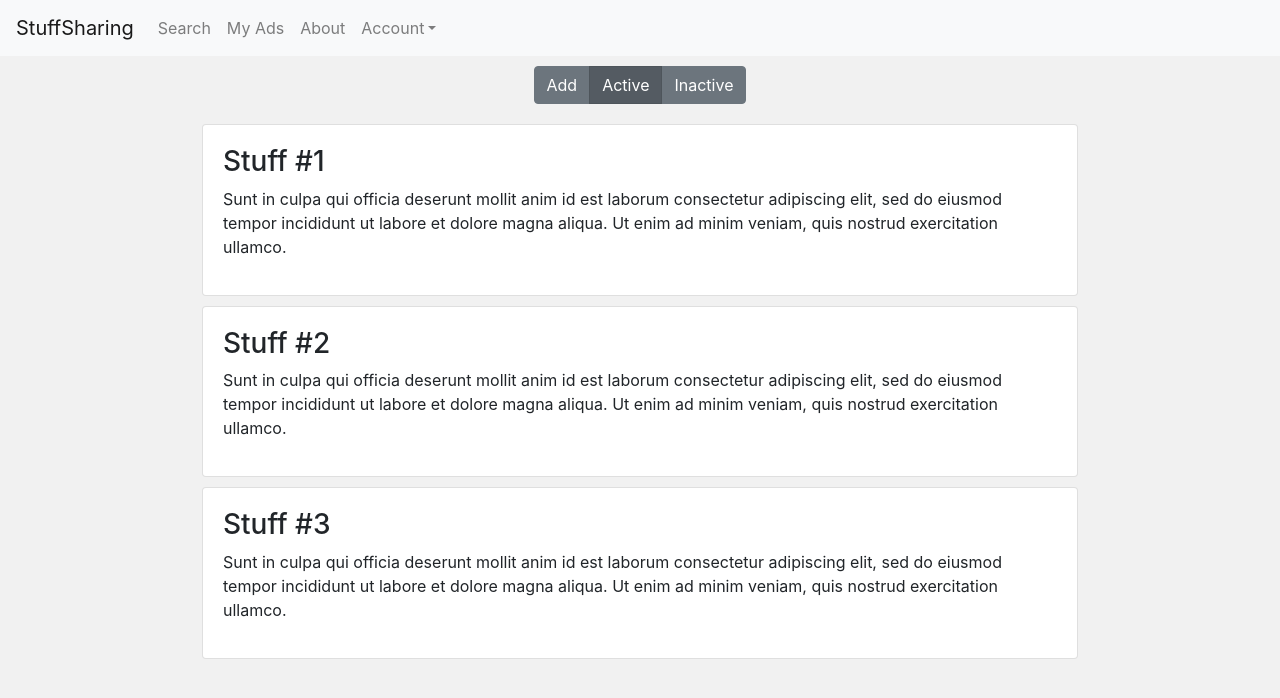
After one commit to lucaslefaucheur/cs2102StuffSharing, a Django app: page /myadsactive/ in a window 1280 px wide. The commit adds this page. Shown: the top 698 px of the page. Run offline with Django 3.2, Linux system fonts and the light colour scheme; some libraries are stand-ins or nearby versions.

Commit message:
my ads seperated in 3 categories
- add ad
- active ads
- inactive ads

```diff
--- a/django_project/stuffsharing/static/style.css
+++ b/django_project/stuffsharing/static/style.css
@@ -8,12 +8,14 @@ body {
 
 .left-column {
     float: left;
-    width: 25%;
 }
 
 .right-column {
     float: right;
-    width: 75%;
+}
+
+.middle-column {
+    float: middle;
 }
 
 .card {
--- a/django_project/stuffsharing/templates/stuffsharing/base.html
+++ b/django_project/stuffsharing/templates/stuffsharing/base.html
@@ -21,7 +21,7 @@
                     <a class="nav-link" href="{% url 'stuffsharing-search' %}">Search</a>
                 </li>
                 <li class="nav-item">
-                    <a class="nav-link" href="{% url 'stuffsharing-post' %}">Post Stuff</a>
+                    <a class="nav-link" href="{% url 'stuffsharing-myadsadd' %}">My Ads</a>
                 </li>
                 <li class="nav-item">
                     <a class="nav-link" href="{% url 'stuffsharing-about' %}">About</a>
@@ -30,9 +30,6 @@
                     <a class="nav-link dropdown-toggle" href="#" id="navbarDropdown" role="button" data-toggle="dropdown" aria-haspopup="true" aria-expanded="false">Account</a>
                     <div class="dropdown-menu" aria-labelledby="navbarDropdown">
                         <a class="dropdown-item" href="#">My Account</a>
-                        <a class="dropdown-item" href="#">My Stuffs</a>
-                        <a class="dropdown-item" href="#">My Loan Requests</a>
-                        <a class="dropdown-item" href="#">My Loan Propositions</a>
                         <div class="dropdown-divider"></div>
                         <a class="dropdown-item" href="#">Log Out</a>
                     </div>
--- /dev/null
+++ b/django_project/stuffsharing/templates/stuffsharing/myadsactive.html
@@ -0,0 +1,51 @@
+{% extends 'stuffsharing/base.html' %}
+
+{% block title %}My Ads{% endblock title %}
+
+{% block content %}
+
+<div style="margin: auto; text-align: center; padding: 10px;">
+    <form>
+    <div class="btn-group btn-group-toggle" data-toggle="buttons">
+
+        <label class="btn btn-secondary" onclick="addFunction()">
+            <input type="radio" name="options" id="option1" autocomplete="off" checked>Add
+        </label>
+
+        <label class="btn btn-secondary active" onclick="activeFunction()">
+             <input type="radio" name="options" id="option2" autocomplete="off">Active
+        </label>
+
+        <label class="btn btn-secondary" onclick="inactiveFunction()">
+            <input type="radio" name="options" id="option3" autocomplete="off">Inactive
+        </label>
+
+    </div>
+    </form>
+</div>
+
+<div style="margin-left: 15%; margin-right: 15%;">
+    <div class="card">
+        <h3>Stuff #1</h3>
+        <p>Sunt in culpa qui officia deserunt mollit anim id est laborum consectetur adipiscing elit, sed do eiusmod tempor incididunt ut labore et dolore magna aliqua. Ut enim ad minim veniam, quis nostrud exercitation ullamco.</p>
+
+    </div>
+    <div class="card">
+        <h3>Stuff #2</h3>
+        <p>Sunt in culpa qui officia deserunt mollit anim id est laborum consectetur adipiscing elit, sed do eiusmod tempor incididunt ut labore et dolore magna aliqua. Ut enim ad minim veniam, quis nostrud exercitation ullamco.</p>
+
+    </div>
+    <div class="card">
+        <h3>Stuff #3</h3>
+        <p>Sunt in culpa qui officia deserunt mollit anim id est laborum consectetur adipiscing elit, sed do eiusmod tempor incididunt ut labore et dolore magna aliqua. Ut enim ad minim veniam, quis nostrud exercitation ullamco.</p>
+
+    </div>
+</div>
+
+<script>
+function addFunction() { location.replace("{% url 'stuffsharing-myadsadd' %}") }
+function activeFunction() { location.replace("{% url 'stuffsharing-myadsactive' %}") }
+function inactiveFunction() { location.replace("{% url 'stuffsharing-myadsinactive' %}") }
+</script>
+
+{% endblock content %}
--- a/django_project/stuffsharing/urls.py
+++ b/django_project/stuffsharing/urls.py
@@ -4,6 +4,8 @@ from . import views
 urlpatterns = [
     path('', views.home, name='stuffsharing-home'),
     path('search/', views.search, name='stuffsharing-search'),
-    path('post/', views.post, name='stuffsharing-post'),
+    path('myadsadd/', views.myadsadd, name='stuffsharing-myadsadd'),
+    path('myadsactive/', views.myadsactive, name='stuffsharing-myadsactive'),
+    path('myadsinactive/', views.myadsinactive, name='stuffsharing-myadsinactive'),
     path('about/', views.about, name='stuffsharing-about'),
 ]
--- a/django_project/stuffsharing/views.py
+++ b/django_project/stuffsharing/views.py
@@ -43,8 +43,14 @@ def search(request):
 
 	return render(request, 'stuffsharing/search.html', {'form': form})
 
-def post(request):
-    return render(request, 'stuffsharing/post.html')
+def myadsadd(request):
+    return render(request, 'stuffsharing/myadsadd.html')
+
+def myadsactive(request):
+    return render(request, 'stuffsharing/myadsactive.html')
+
+def myadsinactive(request):
+    return render(request, 'stuffsharing/myadsinactive.html')
 
 def about(request):
     return render(request, 'stuffsharing/about.html')
```
Also changed, not shown: django_project/stuffsharing/templates/stuffsharing/myadsadd.html (added, +57 -0 lines), django_project/stuffsharing/templates/stuffsharing/myadsinactive.html (renamed from django_project/stuffsharing/templates/stuffsharing/post.html, +29 -25 lines), 5 other files.
